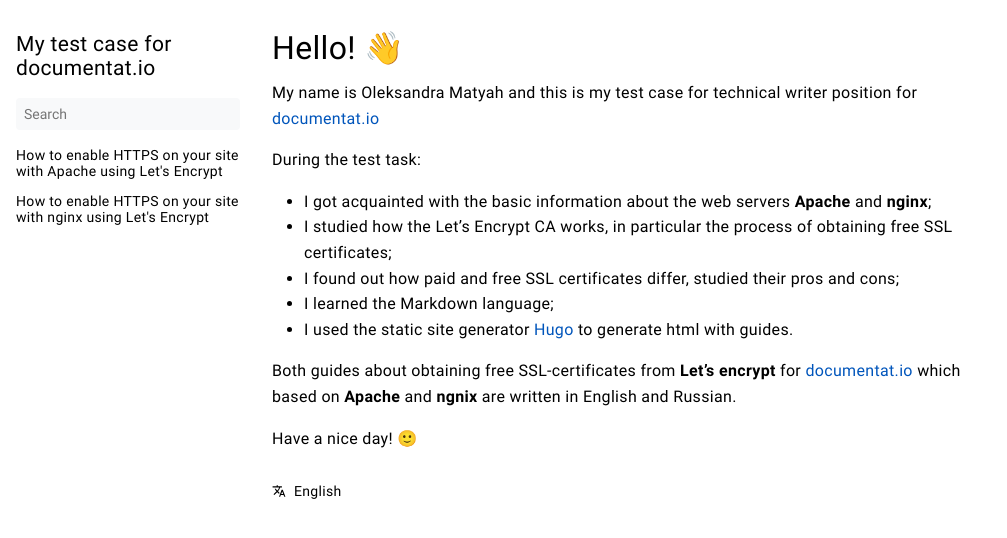
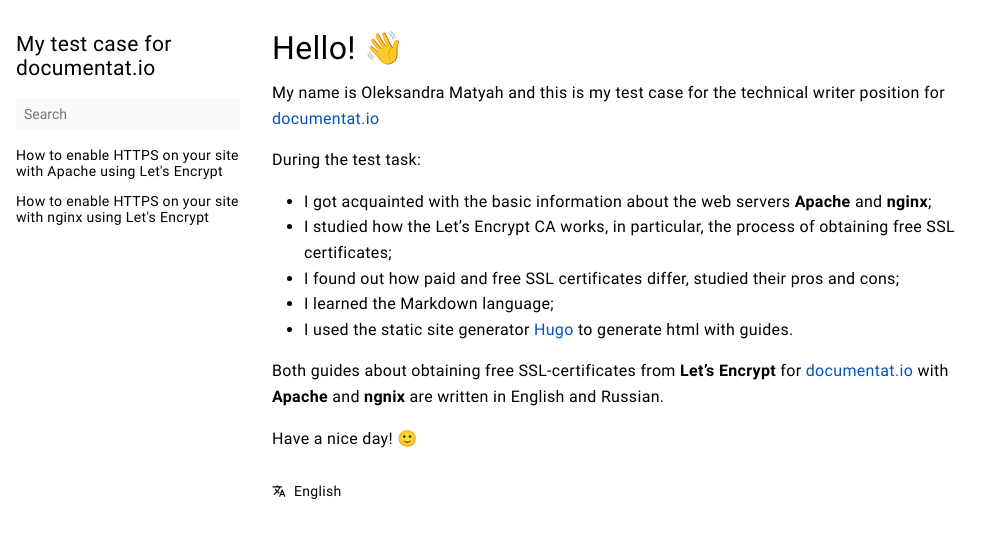
Before and after one commit to sashainthewild/sashainthewild.github.io, a plain HTML site: page en/index.html in a window 1280 px wide. Shown: the whole page, without its empty margins (0-1007 px from the left). Drawn offline with Linux system fonts and the light colour scheme.

Commit message:
rebuilded version

```diff
--- a/en/index.html
+++ b/en/index.html
@@ -5,9 +5,9 @@
 	<meta name="generator" content="Hugo 0.75.1" />
   <meta charset="UTF-8">
 <meta name="viewport" content="width=device-width, initial-scale=1.0">
-<meta name="description" content="Hello! 👋 #  My name is Oleksandra Matyah and this is my test case for technical writer position for documentat.io
+<meta name="description" content="Hello! 👋 #  My name is Oleksandra Matyah and this is my test case for the technical writer position for documentat.io
 During the test task:
- I got acquainted with the basic information about the web servers Apache and nginx; I studied how the Let&rsquo;s Encrypt CA works, in particular the process of obtaining free SSL certificates; I found out how paid and free SSL certificates differ, studied their pros and cons; I learned the Markdown language; I used the static site generator Hugo to generate html with guides.">
+ I got acquainted with the basic information about the web servers Apache and nginx; I studied how the Let&rsquo;s Encrypt CA works, in particular, the process of obtaining free SSL certificates; I found out how paid and free SSL certificates differ, studied their pros and cons; I learned the Markdown language; I used the static site generator Hugo to generate html with guides.">
 <meta name="theme-color" content="#FFFFFF"><meta property="og:title" content="Introduction" />
 <meta property="og:description" content="" />
 <meta property="og:type" content="website" />
@@ -153,16 +153,16 @@ https://github.com/alex-shpak/hugo-book
   Hello! 👋
   <a class="anchor" href="#hello-">#</a>
 </h1>
-<p>My name is Oleksandra Matyah and this is my test case for technical writer position for <a href="https://documentat.io/">documentat.io</a></p>
+<p>My name is Oleksandra Matyah and this is my test case for the technical writer position for <a href="https://documentat.io/">documentat.io</a></p>
 <p>During the test task:</p>
 <ul>
 <li>I got acquainted with the basic information about the web servers <strong>Apache</strong> and <strong>nginx</strong>;</li>
-<li>I studied how the Let&rsquo;s Encrypt CA works, in particular the process of obtaining free SSL certificates;</li>
+<li>I studied how the Let&rsquo;s Encrypt CA works, in particular, the process of obtaining free SSL certificates;</li>
 <li>I found out how paid and free SSL certificates differ, studied their pros and cons;</li>
 <li>I learned the Markdown language;</li>
 <li>I used the static site generator <a href="https://gohugo.io/">Hugo</a> to generate html with guides.</li>
 </ul>
-<p>Both guides about obtaining free SSL-certificates from <strong>Let&rsquo;s encrypt</strong> for <a href="https://documentat.io/">documentat.io</a> which based on <strong>Apache</strong> and <strong>ngnix</strong> are written in English and Russian.</p>
+<p>Both guides about obtaining free SSL-certificates from <strong>Let&rsquo;s Encrypt</strong> for <a href="https://documentat.io/">documentat.io</a> with <strong>Apache</strong> and <strong>ngnix</strong> are written in English and Russian.</p>
 <p>Have a nice day! 🙂</p>
 </article>
 
```
